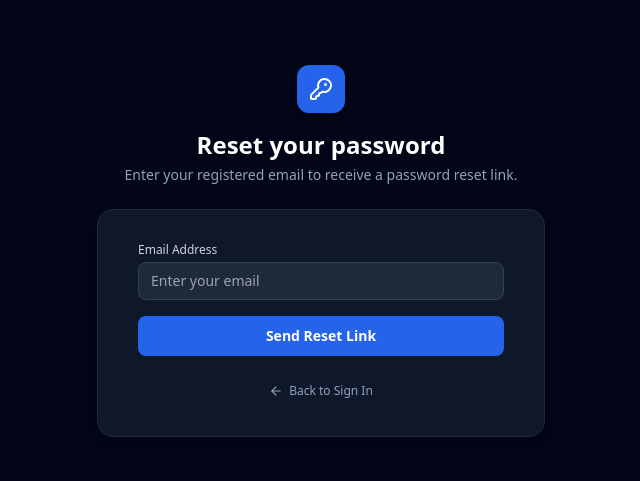
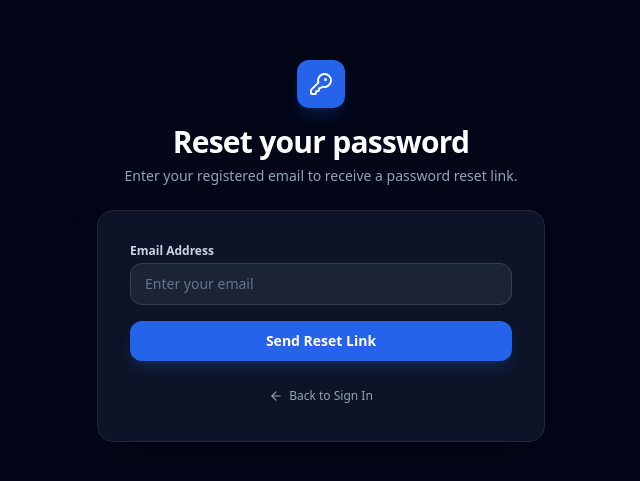
Before and after one commit to newgaindlal-tech/estudio, a Next.js app: page /forgot-password in a window 1280 px wide. Shown: the part 149-630 px from the top of the page, without its empty margins (319-959 px from the left). Built offline with nearby package versions, Linux system fonts and the light colour scheme; no server answers.

Commit message:
fix(auth): lazy load supabase client in forgot-password to resolve build prerender crash

```diff
--- a/src/app/(auth)/forgot-password/page.tsx
+++ b/src/app/(auth)/forgot-password/page.tsx
@@ -6,7 +6,6 @@ import { createClient } from '@/lib/supabase/client';
 import { KeyRound, ArrowLeft, Loader2, AlertCircle } from 'lucide-react';
 
 export default function ForgotPasswordPage() {
-  const supabase = createClient();
   const [email, setEmail] = useState('');
   const [loading, setLoading] = useState(false);
   const [errorMsg, setErrorMsg] = useState<string | null>(null);
@@ -18,8 +17,15 @@ export default function ForgotPasswordPage() {
     setSuccessMsg(null);
     setLoading(true);
 
+    try {
+      // Lazy-initialize client only when user clicks button
+      const supabase = createClient();
+      const redirectUrl = typeof window !== 'undefined'
+        ? `${window.location.origin}/reset-password`
+        : '/reset-password';
+
       const { error } = await supabase.auth.resetPasswordForEmail(email, {
-      redirectTo: `${window.location.origin}/reset-password`,
+        redirectTo: redirectUrl,
       });
 
       if (error) {
@@ -27,53 +33,63 @@ export default function ForgotPasswordPage() {
       } else {
         setSuccessMsg('A password recovery email has been sent. Please check your inbox.');
       }
+    } catch (err: any) {
+      setErrorMsg(err.message || 'Failed to initialize request. Check configuration.');
+    } finally {
       setLoading(false);
+    }
   };
 
   return (
-    <div className="min-h-screen bg-slate-950 flex flex-col justify-center py-12 sm:px-6 lg:px-8">
-      <div className="sm:mx-auto sm:w-full sm:max-w-md text-center">
-        <div className="mx-auto w-12 h-12 rounded-xl bg-blue-600 flex items-center justify-center text-white shadow-lg mb-4">
+    <div className="min-h-[100dvh] bg-slate-950 flex flex-col justify-center py-6 sm:py-12 px-4 sm:px-6 lg:px-8">
+      {/* Brand Header */}
+      <div className="w-full max-w-sm sm:max-w-md mx-auto text-center mb-5 sm:mb-6">
+        <div className="mx-auto w-11 h-11 sm:w-12 sm:h-12 rounded-xl bg-blue-600 flex items-center justify-center text-white shadow-lg shadow-blue-600/20 mb-3 sm:mb-4">
           <KeyRound className="w-6 h-6" />
         </div>
-        <h2 className="text-2xl font-bold text-white">Reset your password</h2>
-        <p className="mt-1 text-sm text-slate-400">
+        <h2 className="text-2xl sm:text-3xl font-bold tracking-tight text-white">
+          Reset your password
+        </h2>
+        <p className="mt-1.5 text-xs sm:text-sm text-slate-400">
           Enter your registered email to receive a password reset link.
         </p>
       </div>
 
-      <div className="mt-6 sm:mx-auto sm:w-full sm:max-w-md">
-        <div className="bg-slate-900 py-8 px-6 shadow-xl border border-slate-800 sm:rounded-2xl sm:px-10">
+      {/* Card Form */}
+      <div className="w-full max-w-sm sm:max-w-md mx-auto">
+        <div className="bg-slate-900/90 border border-slate-800 rounded-2xl p-5 sm:p-8 shadow-2xl backdrop-blur-sm">
           {errorMsg && (
-            <div className="mb-4 bg-red-950/50 border border-red-800 text-red-300 px-4 py-3 rounded-lg text-sm flex items-center gap-2">
+            <div className="mb-4 bg-red-950/50 border border-red-800 text-red-300 px-3.5 py-2.5 rounded-xl text-xs sm:text-sm flex items-center gap-2">
               <AlertCircle className="w-4 h-4 flex-shrink-0" />
               <span>{errorMsg}</span>
             </div>
           )}
 
           {successMsg && (
-            <div className="mb-4 bg-emerald-950/50 border border-emerald-800 text-emerald-300 px-4 py-3 rounded-lg text-sm">
+            <div className="mb-4 bg-emerald-950/50 border border-emerald-800 text-emerald-300 px-3.5 py-2.5 rounded-xl text-xs sm:text-sm">
               {successMsg}
             </div>
           )}
 
           <form onSubmit={handleResetRequest} className="space-y-4">
             <div>
-              <label className="block text-xs font-medium text-slate-300">Email Address</label>
+              <label className="block text-xs font-semibold text-slate-300 mb-1">
+                Email Address
+              </label>
               <input
                 type="email"
                 required
                 value={email}
                 onChange={(e) => setEmail(e.target.value)}
                 placeholder="Enter your email"
-                className="mt-1 block w-full rounded-lg bg-slate-800 border border-slate-700 px-3 py-2 text-white text-sm focus:outline-none focus:ring-2 focus:ring-blue-500"
+                className="w-full rounded-xl bg-slate-800/80 border border-slate-700 px-3.5 py-2.5 text-white text-sm focus:outline-none focus:ring-1 focus:ring-blue-500 placeholder-slate-500"
               />
             </div>
 
             <button
               type="submit"
               disabled={loading}
-              className="w-full flex items-center justify-center gap-2 py-2.5 px-4 rounded-lg bg-blue-600 hover:bg-blue-500 text-white text-sm font-semibold transition disabled:opacity-50"
+              className="w-full mt-2 flex items-center justify-center gap-2 py-2.5 px-4 rounded-xl bg-blue-600 hover:bg-blue-500 text-white text-sm font-semibold transition shadow-lg shadow-blue-600/20 disabled:opacity-50"
             >
               {loading ? <Loader2 className="w-4 h-4 animate-spin" /> : 'Send Reset Link'}
             </button>
@@ -82,7 +98,7 @@ export default function ForgotPasswordPage() {
           <div className="mt-6 text-center">
             <Link
               href="/login"
-              className="inline-flex items-center gap-1.5 text-xs text-slate-400 hover:text-white"
+              className="inline-flex items-center gap-1.5 text-xs text-slate-400 hover:text-white transition"
             >
               <ArrowLeft className="w-3.5 h-3.5" />
               Back to Sign In
```
Lines whose indentation alone changed are shown as unchanged.
